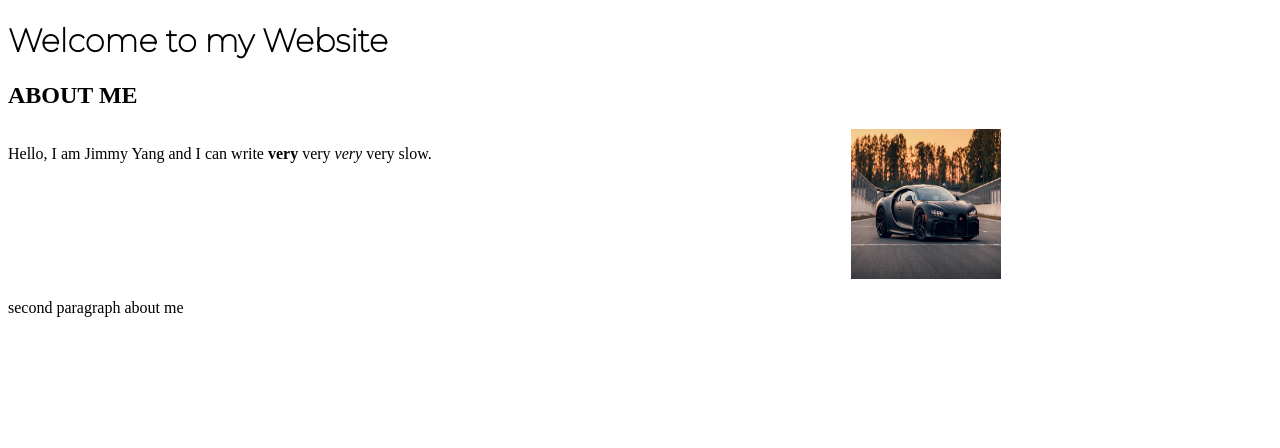
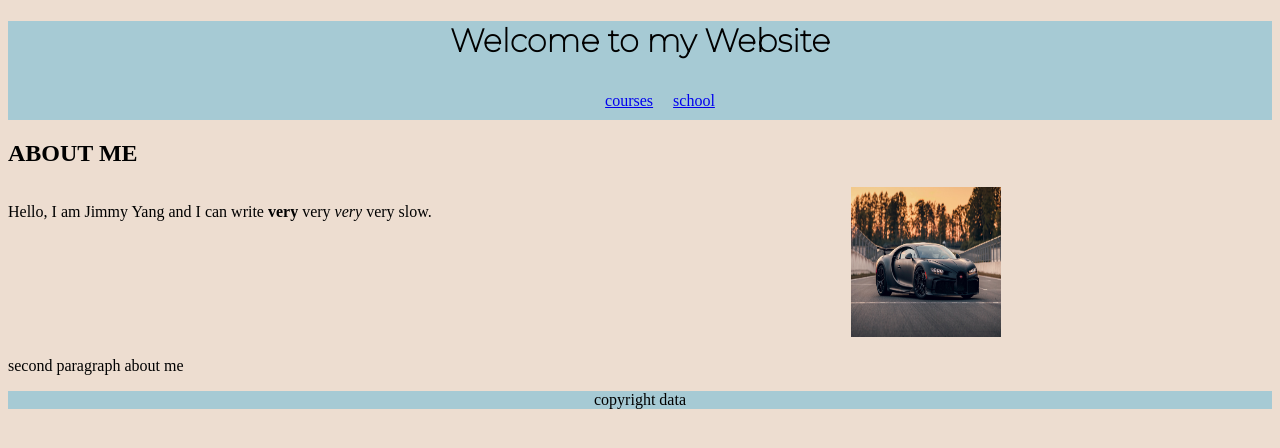
Before and after one commit to JimmyY4ng/lab7, a plain HTML site: page index.html in a window 1280 px wide. Drawn offline with Linux system fonts and the light colour scheme.

Commit message:
adds flexboxes

```diff
--- a/CSS/stylesheet.css
+++ b/CSS/stylesheet.css
@@ -1,16 +1,28 @@
 h1 {
-    /* color:rgb(234, 41, 41) ;
-    background-color: lightblue;
-    text-align: center; */
-}
-
-.FtFy {
     font-family: 'Montserrat', sans-serif;
 }
 
-.CentAl {
-    text-align: center;
-    background-color: lightblue;
+body{
+    background-color: #EDDDD0;
+}
+
+header{
+    background-color: #A6CAD4;
+}
+
+footer {
+    background-color: #A6CAD4;
+}
+
+.content-list{
+    list-style-type: none;
+    display: flex;
+    justify-content: center;
+}
+
+.content-list li{
+    padding:10px;
+    display:inline-block;
 }
 
 .job-item {
--- a/index.html
+++ b/index.html
@@ -9,7 +9,13 @@
     </head>
 
     <body>
-        <h1 class="FtFy"><link rel="stylesheet" href="CSS/stylesheet.css"/>Welcome to my Website</h1>
+        <header>
+            <h1 class="content-list"><link rel="stylesheet" href="CSS/stylesheet.css"/>Welcome to my Website</h1>
+            <ul class="content-list">
+                <li><a href=misc/courses.html>courses</a></li>
+                <li><a href=misc/school.html>school</a></li>
+            </ul>
+        </header>
 
         <h2>ABOUT ME</h2>
         <Section class ="job-item">
@@ -21,6 +27,8 @@
         <div><p>second paragraph about me</p></div>
        </section>
 
+       <footer><p class="content-list">copyright data</p></footer>
+
 
 
 
```
Also changed, not shown: misc/courses.html (+6 -7 lines), misc/school.html (+12 -7 lines).
